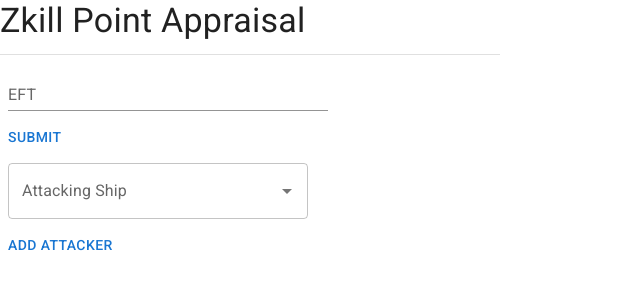
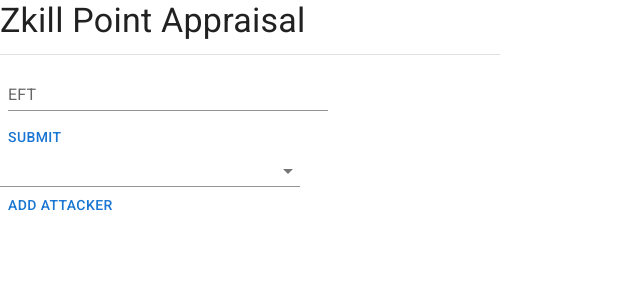
Before and after one commit to folklorelabs/zkill-point-calc, a React (Create React App) app: page / in a window 1280 px wide. Shown: the top 300 px of the page, without its empty margins (0-640 px from the left). Built offline with nearby package versions, Linux system fonts and the light colour scheme.

Commit message:
more uniform field styling

```diff
--- a/src/components/App.js
+++ b/src/components/App.js
@@ -45,8 +45,8 @@
     const action = await loadVictim(val);
     zkillPointsDispatch(action);
   }, [zkillPointsDispatch]);
-  const btnAttackerAddHandler = useCallback(() => {
-    const val = selInvolvedRef.current.value;
+  const btnAttackerAddHandler = useCallback((newValue) => {
+    const val = typeof newValue === 'string' ? newValue : selInvolvedRef.current.value;
     zkillPointsDispatch(loadInvolved(val));
   }, [zkillPointsDispatch]);
   const btnAttackerRemoveHandler = useCallback((uuid) => {
@@ -142,37 +142,20 @@
           onClick={btnEftHandler}
         >Submit</Button>
       </div>
-      <FormControl sx={{ m: 1, minWidth: 320 }} size="small">
       <Autocomplete
-          disablePortal
         id="attacker-select"
         options={SHIPS.sort((a, b) => `${a.rigSize} ${a.group}`.localeCompare(`${b.rigSize} ${b.group}`))}
         groupBy={(option) => `${option.group} (${Math.pow(5, option.rigSize)} points)`}
         getOptionLabel={(option) => option.name}
         sx={{ width: 300 }}
-          renderInput={(params) => <TextField {...params} inputRef={selInvolvedRef} label="Attacking Ship" />}
+        renderInput={(params) => <TextField {...params} inputRef={selInvolvedRef} variant="standard" />}
+        // onChange={(event, newValue) => {
+        //   if (!newValue || !newValue.name) return;
+        //   btnAttackerAddHandler(newValue.name);
+        //   event.target.value = '';
+        // }}
+        clearOnEscape
       />
-        {/* <NativeSelect
-          labelId="attacker-select"
-          id="attacker-select"
-          inputProps={{
-            ref: selInvolvedRef
-          }}
-          label="Attacking Ship"
-        >
-          <option value="Capsule">
-            Capsule
-          </option>
-          {SHIPS.map((ship) => (
-            <option
-              key={ship.id}
-              value={ship.id}
-            >
-                {ship.name}
-            </option>
-        ))}
-        </NativeSelect> */}
-      </FormControl>
       <div>
         <Button
           onClick={btnAttackerAddHandler}
```
Lines whose indentation alone changed are shown as unchanged.
